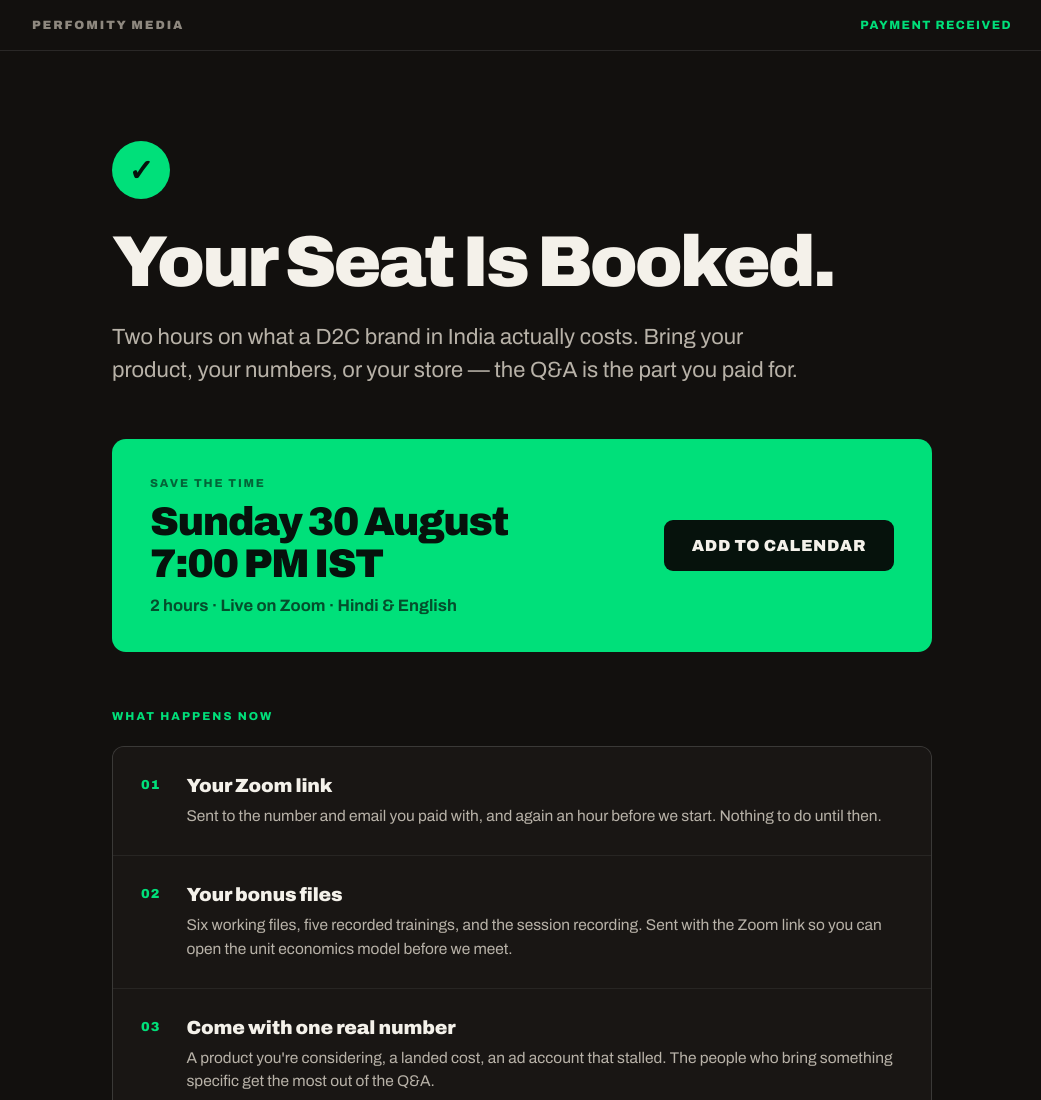
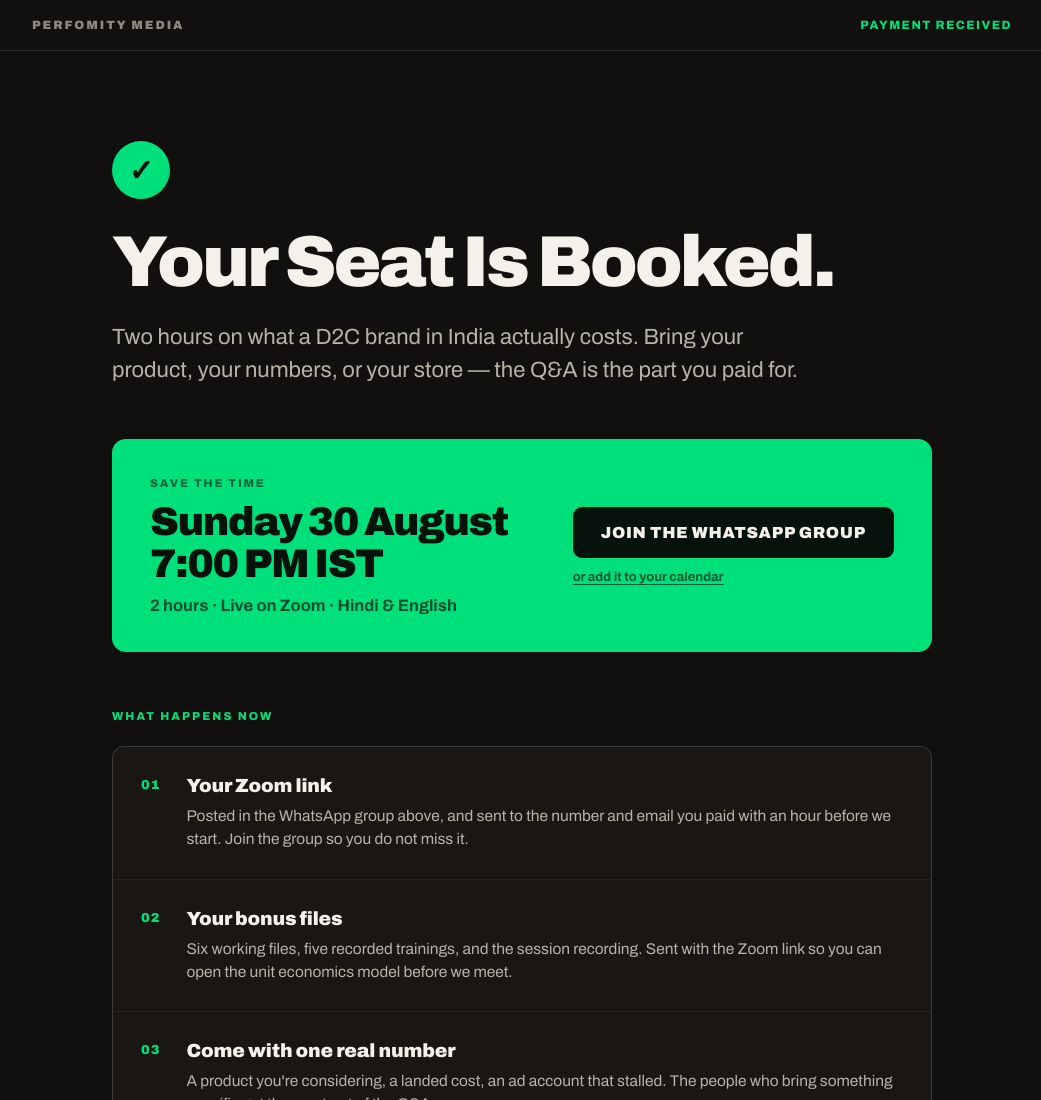
Before and after one commit to arihant-bit/Dropshipping-funnel, a plain HTML site: page thank-you.html in a window 1280 px wide. Shown: the top 1100 px of the page, without its empty margins (118-1159 px from the left). Drawn offline with nearby package versions, Linux system fonts and the light colour scheme.

Commit message:
Make the WhatsApp group the primary thank-you CTA
Buyers now join the group from the confirmation card instead of adding a
calendar event. The calendar link stays as a secondary text link, and step 01
says the Zoom link is posted in the group.

Co-Authored-By: Claude Opus 5 <noreply@anthropic.com>

```diff
--- a/thank-you.html
+++ b/thank-you.html
@@ -52,7 +52,10 @@
         <div style="marginTop: 12px; fontSize: clamp(26px, 3.6vw, 40px); fontWeight: 900; letterSpacing: -0.035em; lineHeight: 1.05;">Sunday 30 August<br />7:00 PM IST</div>
         <div style="marginTop: 12px; fontSize: clamp(14px, 1.5vw, 16.5px); fontWeight: 700; opacity: 0.7;">2 hours · Live on Zoom · Hindi &amp; English</div>
       </div>
-      <a href="https://calendar.google.com/calendar/render?action=TEMPLATE&text=D2C%20Brand%20Workshop%20%E2%80%94%20Perfomity%20Media&dates=20260830T133000Z%2F20260830T153000Z&details=Live%202-hour%20workshop%20on%20starting%20a%20D2C%20brand%20in%20India.%20Zoom%20link%20arrives%20before%20the%20session." target="_blank" rel="noopener" style="background: #06120C; color: #F4F1EA; padding: 17px 28px; borderRadius: 9px; fontWeight: 900; fontSize: clamp(13.5px, 1.4vw, 16px); textTransform: uppercase; letterSpacing: 0.04em; whiteSpace: nowrap;" style-hover="background: #191614;">Add to calendar</a>
+      <div style="display: flex; flexDirection: column; alignItems: flex-start; gap: 12px;">
+        <a href="https://chat.whatsapp.com/C3755hvOdn9CU80bnwwcwe" target="_blank" rel="noopener" style="background: #06120C; color: #F4F1EA; padding: 17px 28px; borderRadius: 9px; fontWeight: 900; fontSize: clamp(13.5px, 1.4vw, 16px); textTransform: uppercase; letterSpacing: 0.04em; whiteSpace: nowrap;" style-hover="background: #191614;">Join the WhatsApp group</a>
+        <a href="https://calendar.google.com/calendar/render?action=TEMPLATE&text=D2C%20Brand%20Workshop%20%E2%80%94%20Perfomity%20Media&dates=20260830T133000Z%2F20260830T153000Z&details=Live%202-hour%20workshop%20on%20starting%20a%20D2C%20brand%20in%20India.%20Zoom%20link%20arrives%20before%20the%20session." target="_blank" rel="noopener" style="color: #06120C; fontSize: 13px; fontWeight: 700; opacity: 0.65; textDecoration: underline; textUnderlineOffset: 3px;" style-hover="opacity: 1;">or add it to your calendar</a>
+      </div>
     </div>
 
     <div style="margin-top: clamp(40px, 5vw, 58px);">
@@ -62,7 +65,7 @@
           <span style="fontSize: 13px; fontWeight: 900; color: #00E07A; letterSpacing: 0.08em; paddingTop: 3px; flexShrink: 0;">01</span>
           <div style="flex: 1 1 280px;">
             <div style="fontSize: clamp(16px, 1.65vw, 19px); fontWeight: 900; letterSpacing: -0.01em;">Your Zoom link</div>
-            <p style="marginTop: 8px; fontSize: 15.5px; lineHeight: 1.5; color: #B8B2A8;">Sent to the number and email you paid with, and again an hour before we start. Nothing to do until then.</p>
+            <p style="marginTop: 8px; fontSize: 15.5px; lineHeight: 1.5; color: #B8B2A8;">Posted in the WhatsApp group above, and sent to the number and email you paid with an hour before we start. Join the group so you do not miss it.</p>
           </div>
         </div>
         <div style="background: #191614; padding: clamp(22px, 2.6vw, 28px); display: flex; gap: clamp(18px, 2.4vw, 26px); alignItems: flex-start; flexWrap: wrap;">
```
